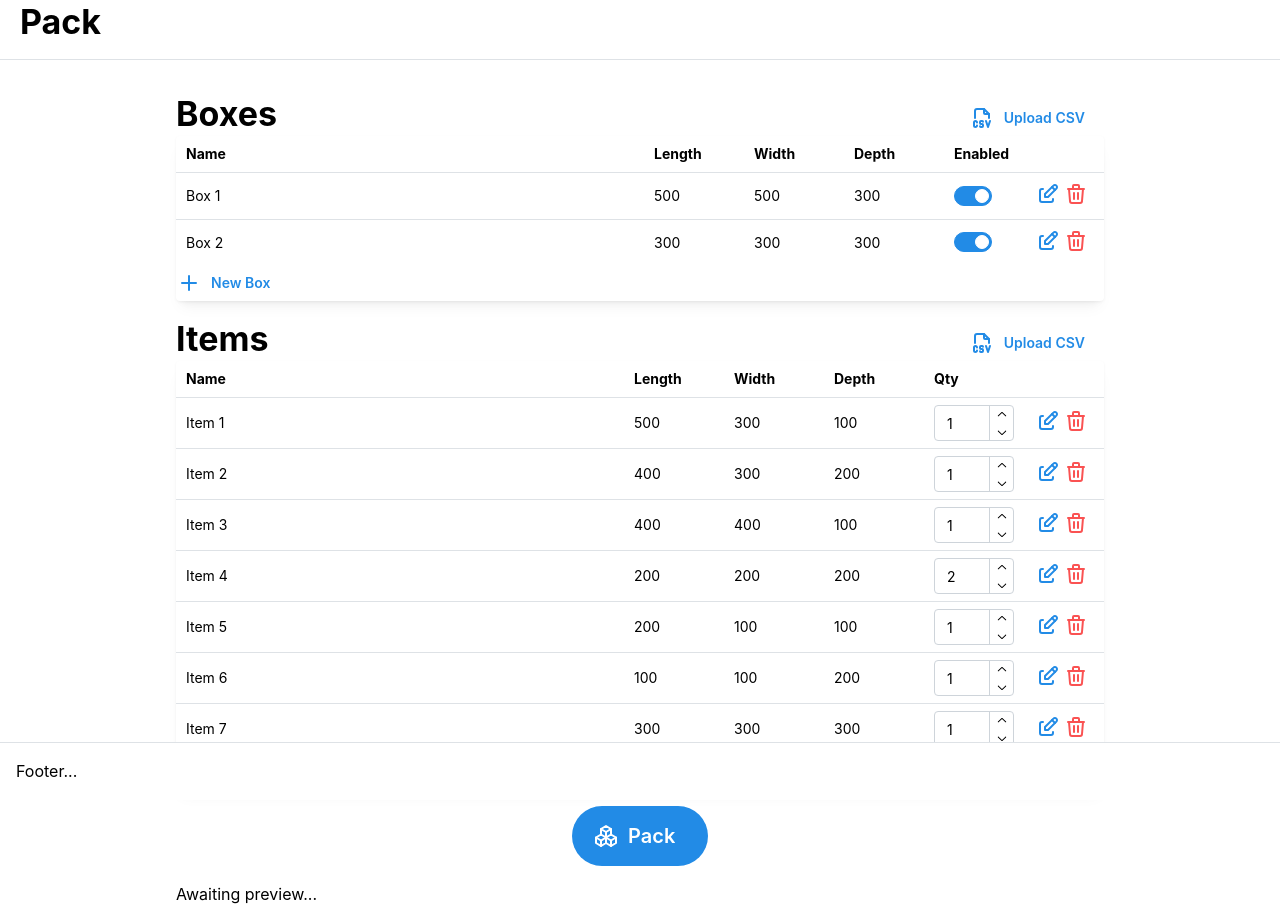
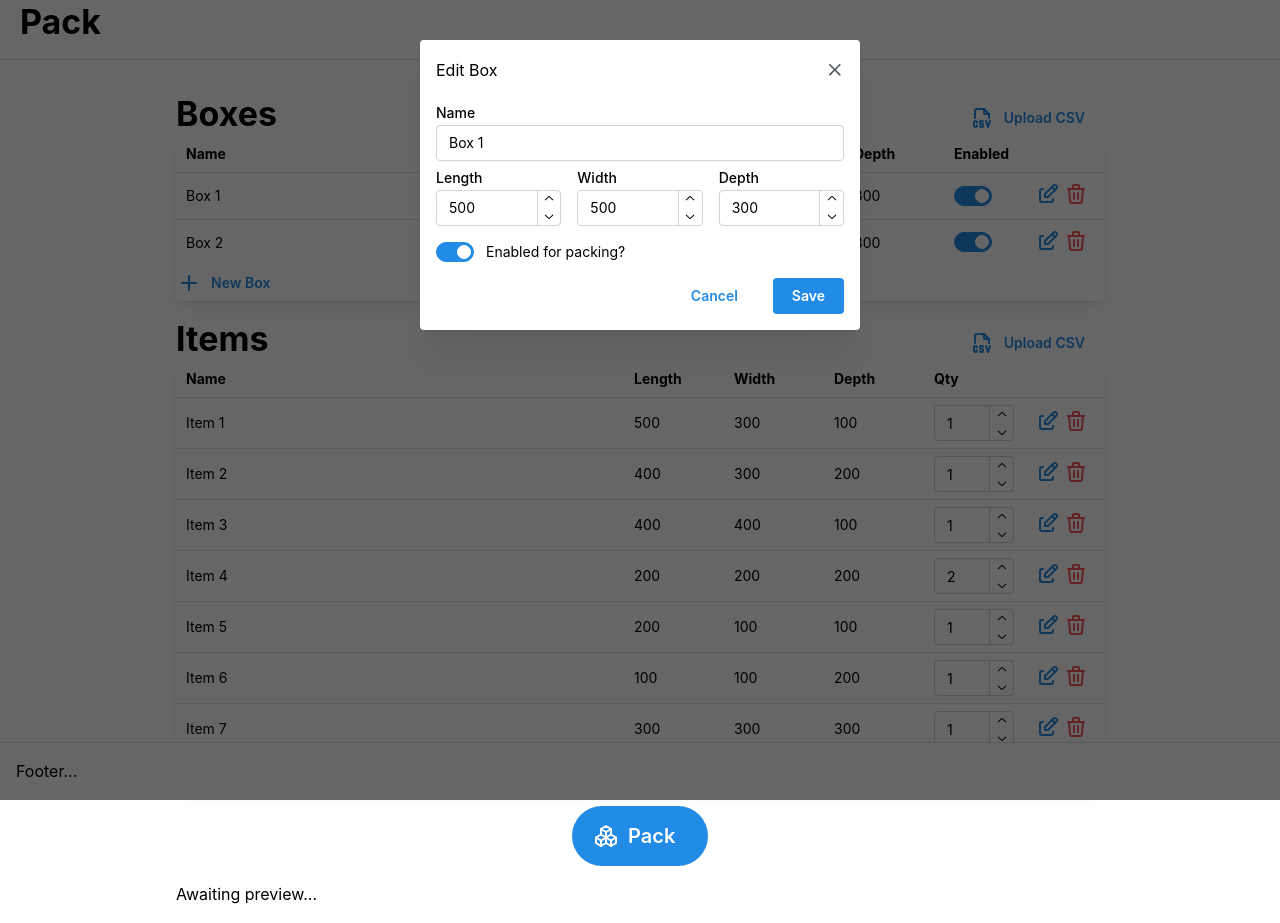
Before and after one commit to Sawatdekrap/pack, a React (Create React App) app: page / in a window 1280 px wide. Both pictures are taken after a click on the button 1048 px from the left and 193 px from the top of the page. Built offline with nearby package versions, Linux system fonts and the light colour scheme.

Commit message:
Use mantine forms to edit boxes and modals

```diff
--- a/package.json
+++ b/package.json
@@ -4,6 +4,7 @@
   "private": true,
   "dependencies": {
     "@mantine/core": "^7.15.1",
+    "@mantine/form": "^7.15.2",
     "@mantine/hooks": "^7.15.1",
     "@react-three/drei": "^9.120.4",
     "@react-three/fiber": "^8.17.10",
--- a/src/App.tsx
+++ b/src/App.tsx
@@ -1,12 +1,10 @@
-import React from "react";
+import React, { useState } from "react";
 import {
   ActionIcon,
   AppShell,
-  Box,
   Button,
   ColorSwatch,
   Container,
-  Divider,
   FileButton,
   Grid,
   GridCol,
@@ -34,10 +32,12 @@ import CustomTable from "./components/CustomTable";
 import { useAtom } from "jotai";
 import { boxesAtom, itemGroupsAtom, packedBoxesAtom } from "./atoms";
 import { pack } from "./algo/pack";
-import { PackedBoxItf } from "./interfaces";
+import { BoxItf, ItemGroupItf, PackedBoxItf } from "./interfaces";
 import { PackedBoxProvider, usePackedBox } from "./contexts/PackedBoxContext";
 import PackedBoxPreview from "./components/PackedBoxPreview";
 import { colorFromString } from "./components/PackedBoxPreview/helpers";
+import BoxModal from "./components/BoxModal";
+import ItemModal from "./components/ItemModal";
 
 interface PackedBoxProps {
   packedBox: PackedBoxItf;
@@ -52,7 +52,7 @@ const PackedBox = ({ packedBox }: PackedBoxProps) => {
   }));
 
   return (
-    <Paper mt={"sm"} shadow="sm">
+    <Paper mt={"md"} shadow="sm">
       <Stack>
         <PackedBoxPreview />
 
@@ -96,6 +96,20 @@ const App = () => {
   const [boxes, setBoxes] = useAtom(boxesAtom);
   const [itemGroups, setItemGroups] = useAtom(itemGroupsAtom);
   const [packedBoxes, setPackedBoxes] = useAtom(packedBoxesAtom);
+  const [refBoxIdx, setRefBoxIdx] = useState<number | undefined>();
+  const [refItemIdx, setRefItemIdx] = useState<number | undefined>();
+
+  const onBoxEdit = (boxIdx: number, box: BoxItf) => {
+    const newBoxes = [...boxes];
+    newBoxes[boxIdx] = { ...box };
+    setBoxes(newBoxes);
+  };
+
+  const onItemEdit = (itemIdx: number, item: ItemGroupItf) => {
+    const newItems = [...itemGroups];
+    newItems[itemIdx] = { ...item };
+    setItemGroups(newItems);
+  };
 
   const onPack = () => {
     if (boxes.length === 0 || itemGroups.length === 0) return;
@@ -112,7 +126,7 @@ const App = () => {
 
   const onItemsFileChange = (f: File | null) => {};
 
-  const boxData = boxes.map((b) => ({
+  const boxData = boxes.map((b, bIdx) => ({
     name: b.name,
     length: b.dimensions.length,
     width: b.dimensions.width,
@@ -120,7 +134,12 @@ const App = () => {
     enabled: <Switch checked={b.enabled} />,
     actions: (
       <>
-        <ActionIcon variant="subtle" onClick={() => {}}>
+        <ActionIcon
+          variant="subtle"
+          onClick={() => {
+            setRefBoxIdx(bIdx);
+          }}
+        >
           <IconEdit />
         </ActionIcon>
         <ActionIcon variant="subtle" onClick={() => {}} color="red">
@@ -130,7 +149,7 @@ const App = () => {
     ),
   }));
 
-  const itemData = itemGroups.map((i) => ({
+  const itemData = itemGroups.map((i, igIdx) => ({
     name: i.item.name,
     length: i.item.dimensions.length,
     width: i.item.dimensions.width,
@@ -138,7 +157,12 @@ const App = () => {
     quantity: <NumberInput value={i.quantity} onChange={() => {}} />,
     actions: (
       <>
-        <ActionIcon variant="subtle" onClick={() => {}}>
+        <ActionIcon
+          variant="subtle"
+          onClick={() => {
+            setRefItemIdx(igIdx);
+          }}
+        >
           <IconEdit />
         </ActionIcon>
         <ActionIcon variant="subtle" onClick={() => {}} color="red">
@@ -184,9 +208,32 @@ const App = () => {
               ]}
               data={boxData}
             />
-            <Button variant="subtle" size="small" leftSection={<IconPlus />}>
+            <Button
+              variant="subtle"
+              size="small"
+              leftSection={<IconPlus />}
+              onClick={() => {}}
+            >
               New Box
             </Button>
+            {/* <BoxModal
+              box={undefined}
+              opened={refEditBox !== undefined}
+              onClose={() => setRefEditBox(undefined)}
+              onSubmit={() => setRefEditBox(undefined)}
+              title="New Box"
+            /> */}
+            <BoxModal
+              box={refBoxIdx === undefined ? undefined : boxes[refBoxIdx]}
+              opened={refBoxIdx !== undefined}
+              onClose={() => setRefBoxIdx(undefined)}
+              onSubmit={(box) => {
+                if (refBoxIdx === undefined) return;
+                onBoxEdit(refBoxIdx, box);
+                setRefBoxIdx(undefined);
+              }}
+              title="Edit Box"
+            />
           </Paper>
           <Group display={"flex"} align="flex-end" mt={"md"}>
             <Title flex={"auto"}>Items</Title>
@@ -218,6 +265,17 @@ const App = () => {
             <Button variant="subtle" size="small" leftSection={<IconPlus />}>
               New Item
             </Button>
+            <ItemModal
+              ig={refItemIdx === undefined ? undefined : itemGroups[refItemIdx]}
+              opened={refItemIdx !== undefined}
+              onClose={() => setRefItemIdx(undefined)}
+              onSubmit={(ig) => {
+                if (refItemIdx === undefined) return;
+                onItemEdit(refItemIdx, ig);
+                setRefItemIdx(undefined);
+              }}
+              title="Edit Item"
+            />
           </Paper>
           <Group display={"flex"} justify="center">
             <Button
@@ -234,7 +292,7 @@ const App = () => {
             <div>Awaiting preview...</div>
           ) : (
             <>
-              <Grid>
+              <Grid mt={"md"}>
                 <GridCol span={6}>
                   <Paper shadow="sm" p="sm" maw={"200px"} m={"auto"}>
                     <Title order={4}>Boxes used</Title>
--- /dev/null
+++ b/src/components/BoxModal/index.tsx
@@ -0,0 +1,111 @@
+import {
+  Button,
+  Grid,
+  Group,
+  Modal,
+  NumberInput,
+  Switch,
+  TextInput,
+} from "@mantine/core";
+import { BoxItf } from "../../interfaces";
+import { useForm } from "@mantine/form";
+import { EMPTY_BOX } from "../../data";
+import { useEffect } from "react";
+
+interface BoxModalProps {
+  box: BoxItf | undefined;
+  opened: boolean;
+  onClose: () => void;
+  onSubmit: (box: BoxItf) => void;
+  title: string;
+}
+
+const valuesFromBox = (box: BoxItf) => ({
+  name: box.name,
+  length: box.dimensions.length,
+  width: box.dimensions.width,
+  depth: box.dimensions.depth,
+  enabled: box.enabled,
+});
+
+const BoxModal = ({ box, opened, onClose, onSubmit, title }: BoxModalProps) => {
+  const form = useForm({
+    mode: "uncontrolled",
+    initialValues: valuesFromBox(EMPTY_BOX),
+    validate: {
+      name: (value) => (value.length === 0 ? "Must have a name" : null),
+      length: (value) => (value <= 0 ? "Must be a positive number" : null),
+      width: (value) => (value <= 0 ? "Must be a positive number" : null),
+      depth: (value) => (value <= 0 ? "Must be a positive number" : null),
+    },
+  });
+
+  const onFormSubmit = (values: any) => {
+    const newBox: BoxItf = {
+      name: values.name,
+      dimensions: {
+        length: values.length,
+        width: values.width,
+        depth: values.depth,
+      },
+      enabled: values.enabled,
+    };
+    onSubmit(newBox);
+  };
+
+  useEffect(() => {
+    const values = box ? valuesFromBox(box) : valuesFromBox(EMPTY_BOX);
+    console.log(JSON.stringify(values));
+    form.setValues(values);
+  }, [box]);
+
+  return (
+    <Modal opened={opened} onClose={onClose} title={title}>
+      <form onSubmit={form.onSubmit(onFormSubmit)}>
+        <TextInput
+          label="Name"
+          key={form.key("name")}
+          placeholder="Box Name"
+          {...form.getInputProps("name")}
+        />
+        <Grid mt={"0.25rem"}>
+          <Grid.Col span={4}>
+            <NumberInput
+              key={form.key("length")}
+              label="Length"
+              {...form.getInputProps("length")}
+            />
+          </Grid.Col>
+          <Grid.Col span={4}>
+            <NumberInput
+              key={form.key("width")}
+              label="Width"
+              {...form.getInputProps("width")}
+            />
+          </Grid.Col>
+          <Grid.Col span={4}>
+            <NumberInput
+              key={form.key("depth")}
+              label="Depth"
+              {...form.getInputProps("depth")}
+            />
+          </Grid.Col>
+        </Grid>
+        <Switch
+          mt={"1rem"}
+          key={form.key("enabled")}
+          label="Enabled for packing?"
+          {...form.getInputProps("enabled", { type: "checkbox" })}
+        />
+        <Group display={"flex"} justify="flex-end" mt={"1rem"}>
+          <Button variant="transparent" onClick={onClose}>
+            Cancel
+          </Button>
+          <Button type="submit">Save</Button>
+        </Group>
+      </form>
+    </Modal>
+  );
+};
+
+export default BoxModal;
--- /dev/null
+++ b/src/components/ItemModal/index.tsx
@@ -0,0 +1,120 @@
+import {
+  Button,
+  Grid,
+  Group,
+  Modal,
+  NumberInput,
+  TextInput,
+} from "@mantine/core";
+import { ItemGroupItf } from "../../interfaces";
+import { useForm } from "@mantine/form";
+import { EMPTY_ITEM_GROUP } from "../../data";
+import { useEffect } from "react";
+
+interface ItemModalProps {
+  ig: ItemGroupItf | undefined;
+  opened: boolean;
+  onClose: () => void;
+  onSubmit: (ig: ItemGroupItf) => void;
+  title: string;
+}
+
+const valuesFromItemGroup = (ig: ItemGroupItf) => ({
+  name: ig.item.name,
+  length: ig.item.dimensions.length,
+  width: ig.item.dimensions.width,
+  depth: ig.item.dimensions.depth,
+  quantity: ig.quantity,
+});
+
+const ItemModal = ({
+  ig,
+  opened,
+  onClose,
+  onSubmit,
+  title,
+}: ItemModalProps) => {
+  const form = useForm({
+    mode: "uncontrolled",
+    initialValues: valuesFromItemGroup(EMPTY_ITEM_GROUP),
+    validate: {
+      name: (value) => (value.length === 0 ? "Must have a name" : null),
+      length: (value) => (value <= 0 ? "Must be a positive number" : null),
+      width: (value) => (value <= 0 ? "Must be a positive number" : null),
+      depth: (value) => (value <= 0 ? "Must be a positive number" : null),
+      quantity: (value) => (value < 0 ? "Must be greater than 0" : null),
+    },
+  });
+
+  const onFormSubmit = (values: any) => {
+    const newIg: ItemGroupItf = {
+      item: {
+        name: values.name,
+        dimensions: {
+          length: values.length,
+          width: values.width,
+          depth: values.depth,
+        },
+      },
+      quantity: values.quantity,
+    };
+    onSubmit(newIg);
+  };
+
+  useEffect(() => {
+    const values = ig
+      ? valuesFromItemGroup(ig)
+      : valuesFromItemGroup(EMPTY_ITEM_GROUP);
+    form.setValues(values);
+  }, [ig]);
+
+  return (
+    <Modal opened={opened} onClose={onClose} title={title}>
+      <form onSubmit={form.onSubmit(onFormSubmit)}>
+        <TextInput
+          label="Name"
+          key={form.key("name")}
+          placeholder="Item Name"
+          {...form.getInputProps("name")}
+        />
+        <Grid mt={"0.25rem"}>
+          <Grid.Col span={4}>
+            <NumberInput
+              key={form.key("length")}
+              label="Length"
+              {...form.getInputProps("length")}
+            />
+          </Grid.Col>
+          <Grid.Col span={4}>
+            <NumberInput
+              key={form.key("width")}
+              label="Width"
+              {...form.getInputProps("width")}
+            />
+          </Grid.Col>
+          <Grid.Col span={4}>
+            <NumberInput
+              key={form.key("depth")}
+              label="Depth"
+              {...form.getInputProps("depth")}
+            />
+          </Grid.Col>
+        </Grid>
+        <NumberInput
+          label="Quantity"
+          key={form.key("quantity")}
+          {...form.getInputProps("quantity")}
+          mt={"0.25rem"}
+        />
+        <Group display={"flex"} justify="flex-end" mt={"1rem"}>
+          <Button variant="transparent" onClick={onClose}>
+            Cancel
+          </Button>
+          <Button type="submit">Save</Button>
+        </Group>
+      </form>
+    </Modal>
+  );
+};
+
+export default ItemModal;
--- a/src/data.ts
+++ b/src/data.ts
@@ -1,4 +1,26 @@
 import { BoxItf, ItemGroupItf } from "./interfaces";
+
+export const EMPTY_BOX: BoxItf = {
+  name: "",
+  dimensions: {
+    length: 0,
+    width: 0,
+    depth: 0,
+  },
+  enabled: true,
+};
+
+export const EMPTY_ITEM_GROUP: ItemGroupItf = {
+  item: {
+    name: "",
+    dimensions: {
+      length: 0,
+      width: 0,
+      depth: 0,
+    },
+  },
+  quantity: 1,
+};
 
 export const INITIAL_BOXES: BoxItf[] = [
   {
```
Also changed, not shown: src/components/DeleteConfirmationModal/index.tsx (added, +33 -0 lines), 1 other file (tests, documents, lock files or other folders).
